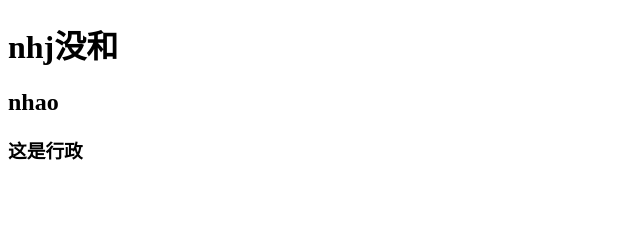
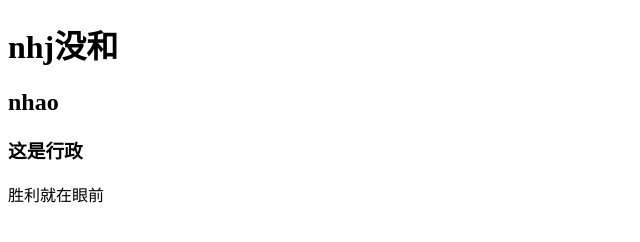
Before and after one commit to yyqx100/testDemo, a plain HTML site: page index.html in a window 1280 px wide. Shown: the whole page, without its empty margins (0-640 px from the left). Drawn offline with Linux system fonts and the light colour scheme.

Commit message:
这是第五次提交

```diff
--- a/index.html
+++ b/index.html
@@ -9,5 +9,6 @@
     <h1>nhj没和</h1>
     <h2>nhao</h2>
     <h3>这是行政</h3>
+    <p>胜利就在眼前</p>
 </body>
 </html>
```
Also changed, not shown: 1 other file.
